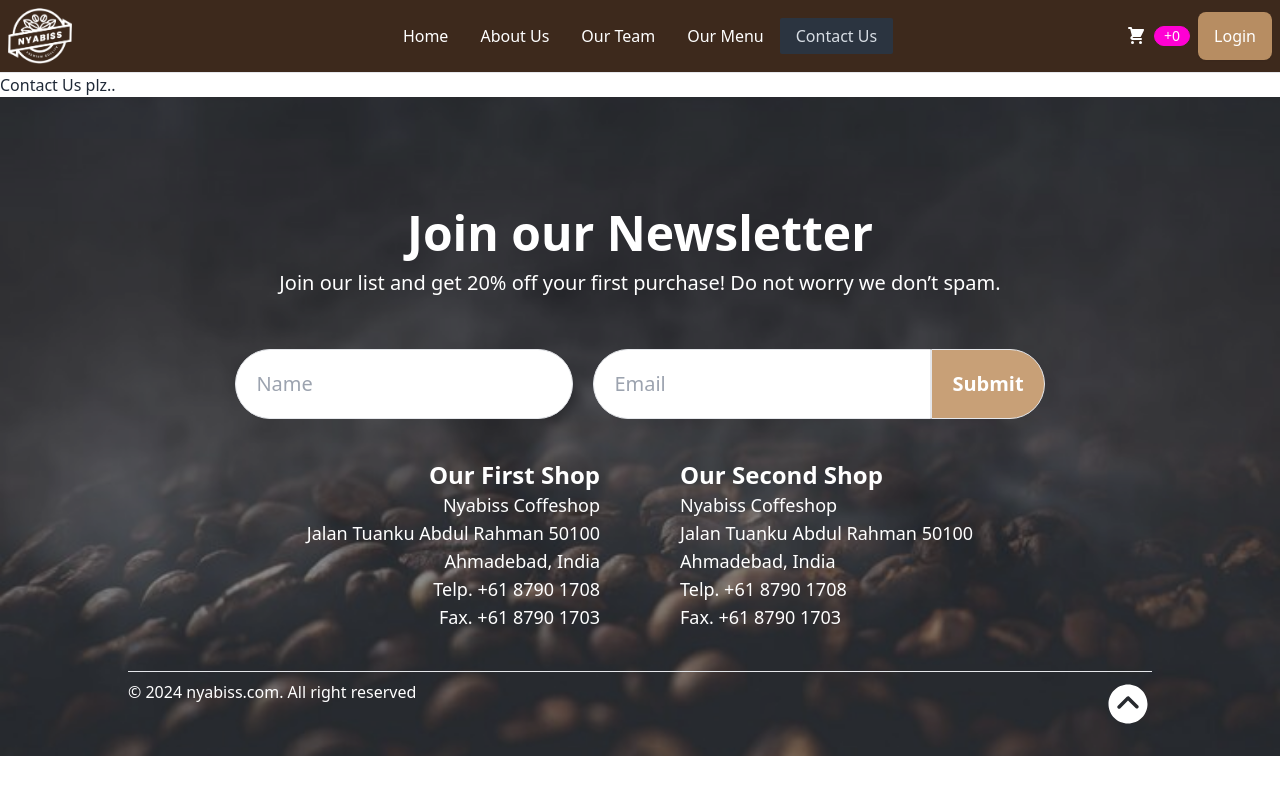
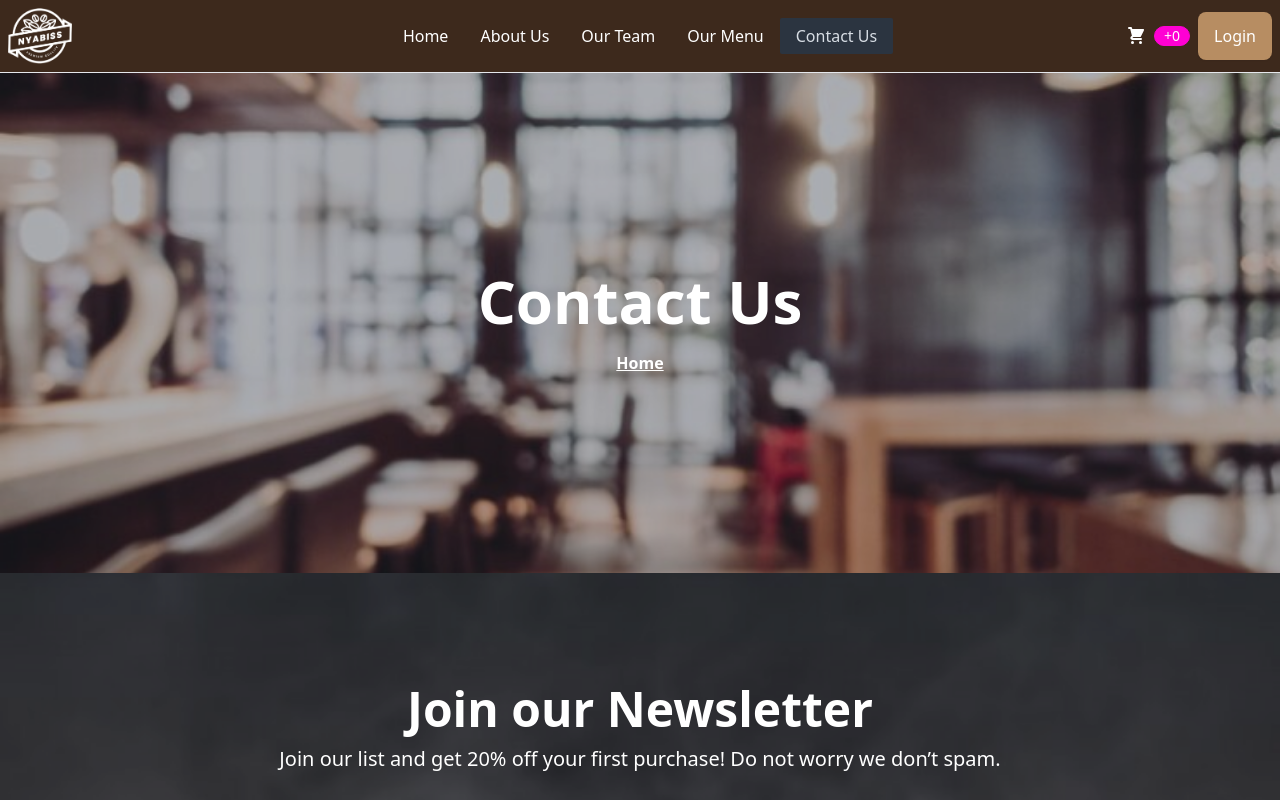
Before and after one commit to Saifulkhandaker/cafe-client, a React (Vite) app: page /contactUs in a window 1280 px wide. Shown: the top 800 px of the page. Built offline with nearby package versions, Linux system fonts and the light colour scheme.

Commit message:
cover component added in contact us page

```diff
--- a/src/Pages/ContactUs/ContactUs.jsx
+++ b/src/Pages/ContactUs/ContactUs.jsx
@@ -1,5 +1,6 @@
-import React from 'react';
 import { Helmet } from 'react-helmet';
+import Cover from '../Shared/Cover';
+import coverimg from '../../assets/Images/Others/cover.jpg';
 
 const ContactUs = () => {
     return (
@@ -7,7 +8,7 @@ const ContactUs = () => {
             <Helmet>
                 <title>NyaBiss | Contact</title>
             </Helmet>
-            Contact Us plz..
+            <Cover img={coverimg} title={"Contact Us"}></Cover>
         </div>
     );
 };
```
